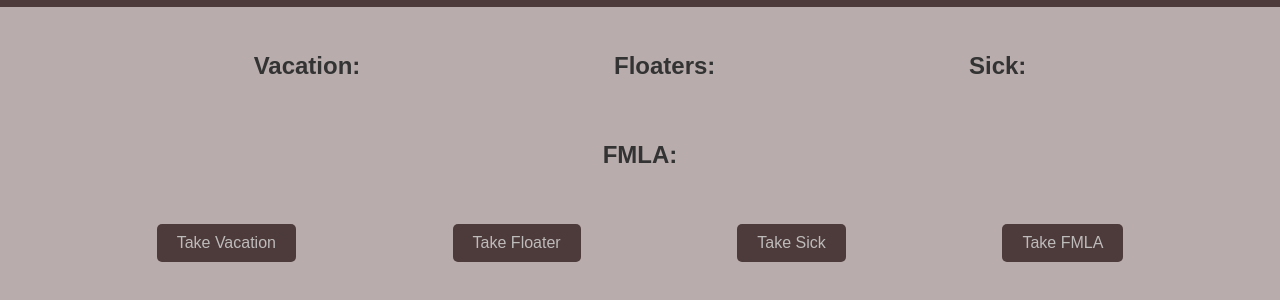
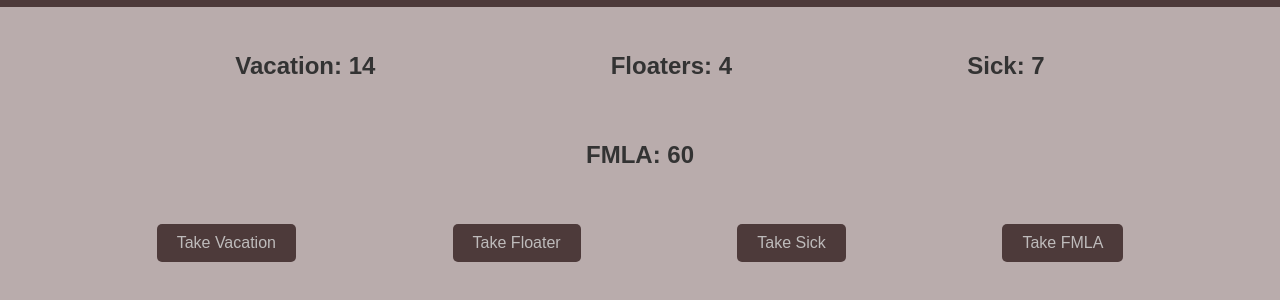
Before and after one commit to n1ovu/timeOff, a plain HTML site: page index.html in a window 1280 px wide. Shown: the part 64-364 px from the top of the page. Drawn offline with Linux system fonts and the light colour scheme.

Commit message:
Update index.html
Add number of days to each category.

```diff
--- a/index.html
+++ b/index.html
@@ -13,17 +13,17 @@
     </div>
     <div class="pto">
         <div class="vacation">
-            <h2>Vacation: <span class="vaca-days"></span></h2>
+            <h2>Vacation: <span class="vaca-days">14</span></h2>
         </div>
         <div class="floaters">
-            <h2>Floaters: <span class="float-days"></span></h2>
+            <h2>Floaters: <span class="float-days">4</span></h2>
         </div>
         <div class="sick">
-            <h2>Sick: <span class="sick-days"></span></h2>
+            <h2>Sick: <span class="sick-days">7</span></h2>
         </div>
     </div>
     <div class="unpaid">
-        <h2>FMLA: <span class="fmla"></span></h2>
+        <h2>FMLA: <span class="fmla">60</span></h2>
     </div>
     <div class="buttons">
         <button class="take-vaca button">Take Vacation</button>
```
